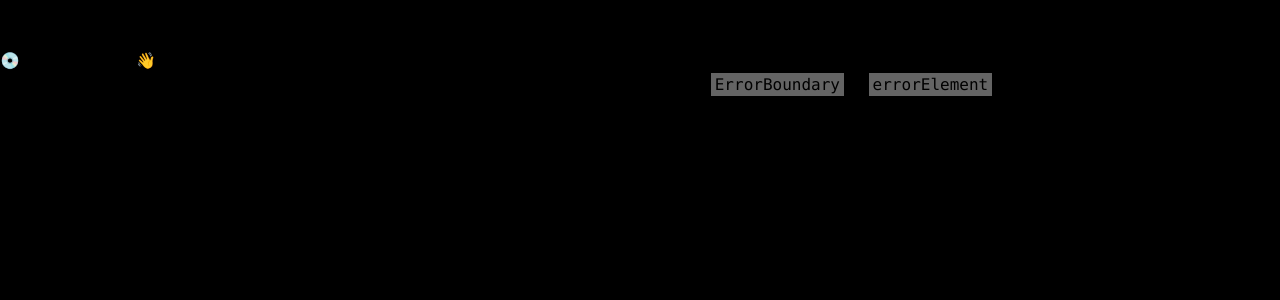
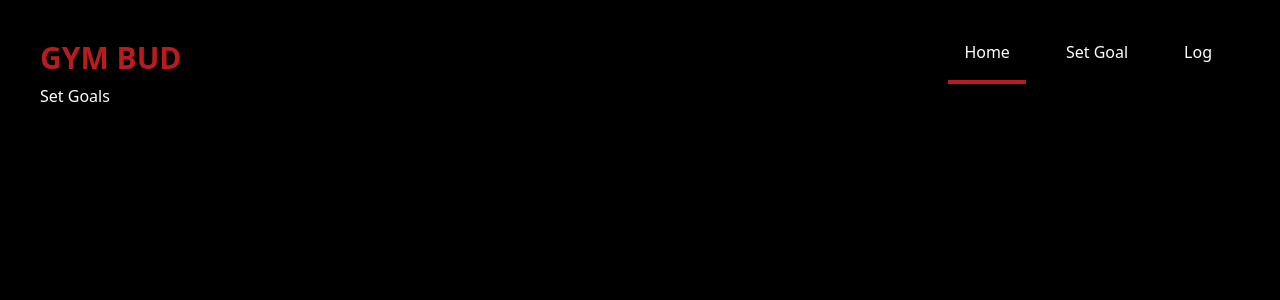
Before and after one commit to mithunsai/gym-bud-fe, a React (Create React App) app: page /set-goals in a window 1280 px wide. Before the commit this address had no page. Shown: the top 300 px of the page. Built offline with nearby package versions, Linux system fonts and the light colour scheme.

Commit message:
sets up set goals page

```diff
--- a/src/components/Navbar.jsx
+++ b/src/components/Navbar.jsx
@@ -11,9 +11,9 @@ function Navbar() {
             <nav className="flex justify-between">
                 <h1 className="basis-2/6 font-bold text-red-700 text-3xl">GYM BUD</h1>
                 <ul className="basis-4/6 flex justify-end">
-                    <Link className={`px-4 mx-3 pb-4 cursor-pointer ${activePage === 'home' && 'border-b-4 border-b-red-700'}`} onClick={() => { pageChange('home') }} to={"home"}>Home</Link>
-                    <Link className={`px-4 mx-3 pb-4 cursor-pointer ${activePage === 'set_goal' && 'border-b-4 border-b-red-700'}`} onClick={() => { pageChange('set_goal') }} to={"home"}>Set Goal</Link>
-                    <Link className={`px-4 mx-3 pb-4 cursor-pointer ${activePage === 'log' && 'border-b-4 border-b-red-700'}`} onClick={() => { pageChange('log') }} to={"home"}>Log</Link>
+                    <Link className={`px-4 mx-3 pb-4 cursor-pointer ${activePage === 'home' && 'border-b-4 border-b-red-700'}`} onClick={() => { pageChange('home') }} to={"/home"}>Home</Link>
+                    <Link className={`px-4 mx-3 pb-4 cursor-pointer ${activePage === 'set_goal' && 'border-b-4 border-b-red-700'}`} onClick={() => { pageChange('set_goal') }} to={"/set-goals"}>Set Goal</Link>
+                    <Link className={`px-4 mx-3 pb-4 cursor-pointer ${activePage === 'log' && 'border-b-4 border-b-red-700'}`} onClick={() => { pageChange('log') }} to={"/home"}>Log</Link>
                 </ul>
             </nav>
         </div>
--- a/src/pages/home/Home.jsx
+++ b/src/pages/home/Home.jsx
@@ -9,7 +9,7 @@ function Home() {
             </section>
             <section id="set-goals" className="flex flex-col-reverse md:flex-row">
                 <div className="basis-5/6 border rounded-md p-5 md:mr-8">
-                    Lorem ipsum dolor sit amet, consectetur adipiscing elit, sed do eiusmod tempor incididunt ut labore et dolore magna aliqua. Ut enim ad minim veniam, quis nostrud exercitation ullamco laboris nisi ut aliquip ex ea commodo consequat. Duis aute irure dolor in reprehenderit in voluptate velit esse cillum dolore eu fugiat nulla pariatur. Excepteur sint occaecat cupidatat non proident, sunt in culpa qui officia deserunt mollit anim id est laborum <Link to={'/home'} className='text-red-700'>Click here</Link>
+                    Lorem ipsum dolor sit amet, consectetur adipiscing elit, sed do eiusmod tempor incididunt ut labore et dolore magna aliqua. Ut enim ad minim veniam, quis nostrud exercitation ullamco laboris nisi ut aliquip ex ea commodo consequat. Duis aute irure dolor in reprehenderit in voluptate velit esse cillum dolore eu fugiat nulla pariatur. Excepteur sint occaecat cupidatat non proident, sunt in culpa qui officia deserunt mollit anim id est laborum <Link to={'/set-goals'} className='text-red-700'>Click here</Link>
                 </div>
                 <div className="font-semibold text-2xl">
                     <p className='mb-3'>SET GOAL</p>
--- /dev/null
+++ b/src/pages/set-goals/SetGoals.jsx
@@ -0,0 +1,5 @@
+function SetGoals(){
+    return <>Set Goals</>
+}
+
+export default SetGoals
--- a/src/router/index.js
+++ b/src/router/index.js
@@ -1,6 +1,7 @@
 import { createBrowserRouter } from "react-router-dom";
 import Home from "../pages/home/Home.jsx"
 import App from "../App.jsx";
+import SetGoals from "../pages/set-goals/SetGoals.jsx";
 
 const router = createBrowserRouter([{
     path: "/",
@@ -9,6 +10,10 @@ const router = createBrowserRouter([{
         {
             path: 'home',
             element: <Home />
+        },
+        {
+            path: 'set-goals',
+            element: <SetGoals />
         }
     ]
 }])
```
